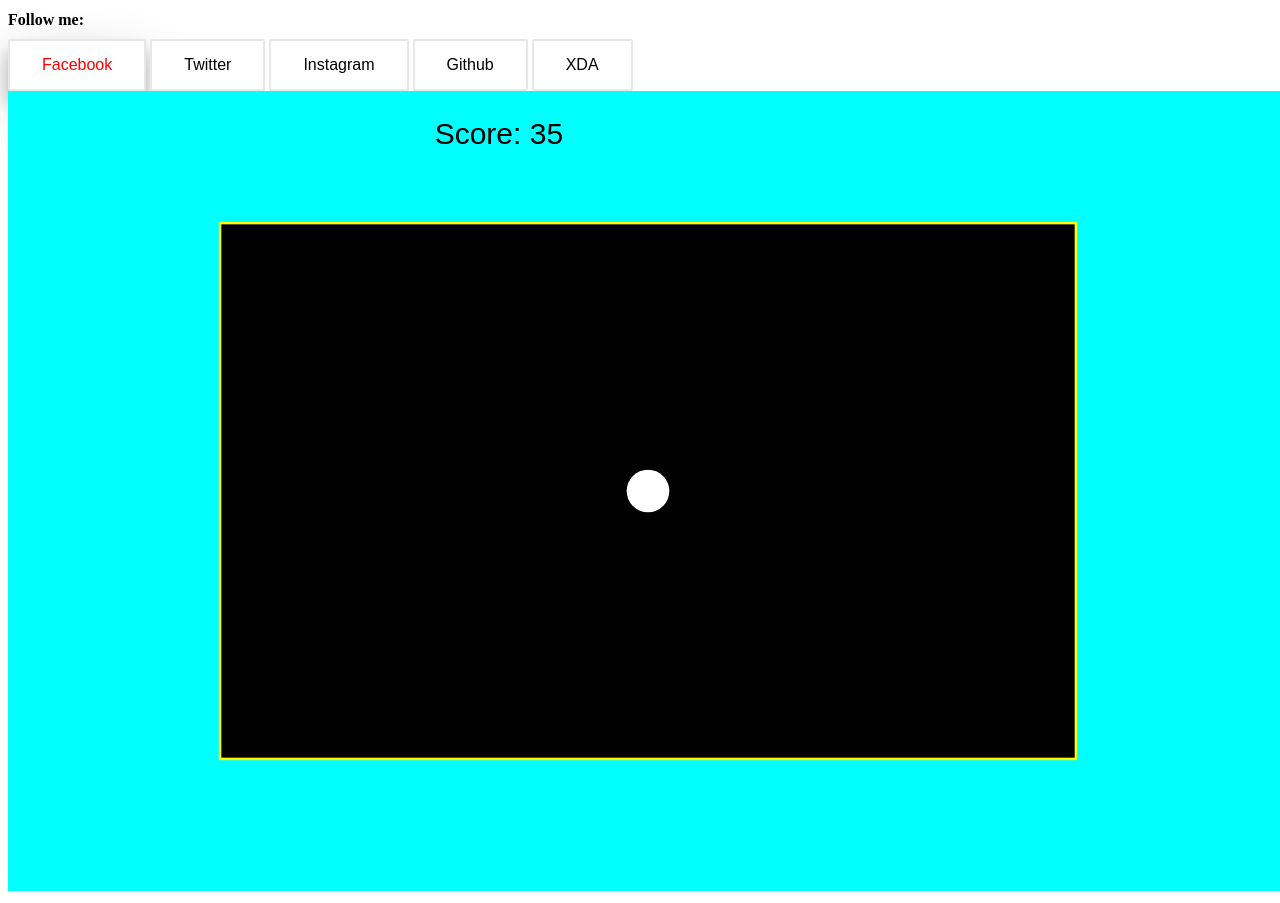
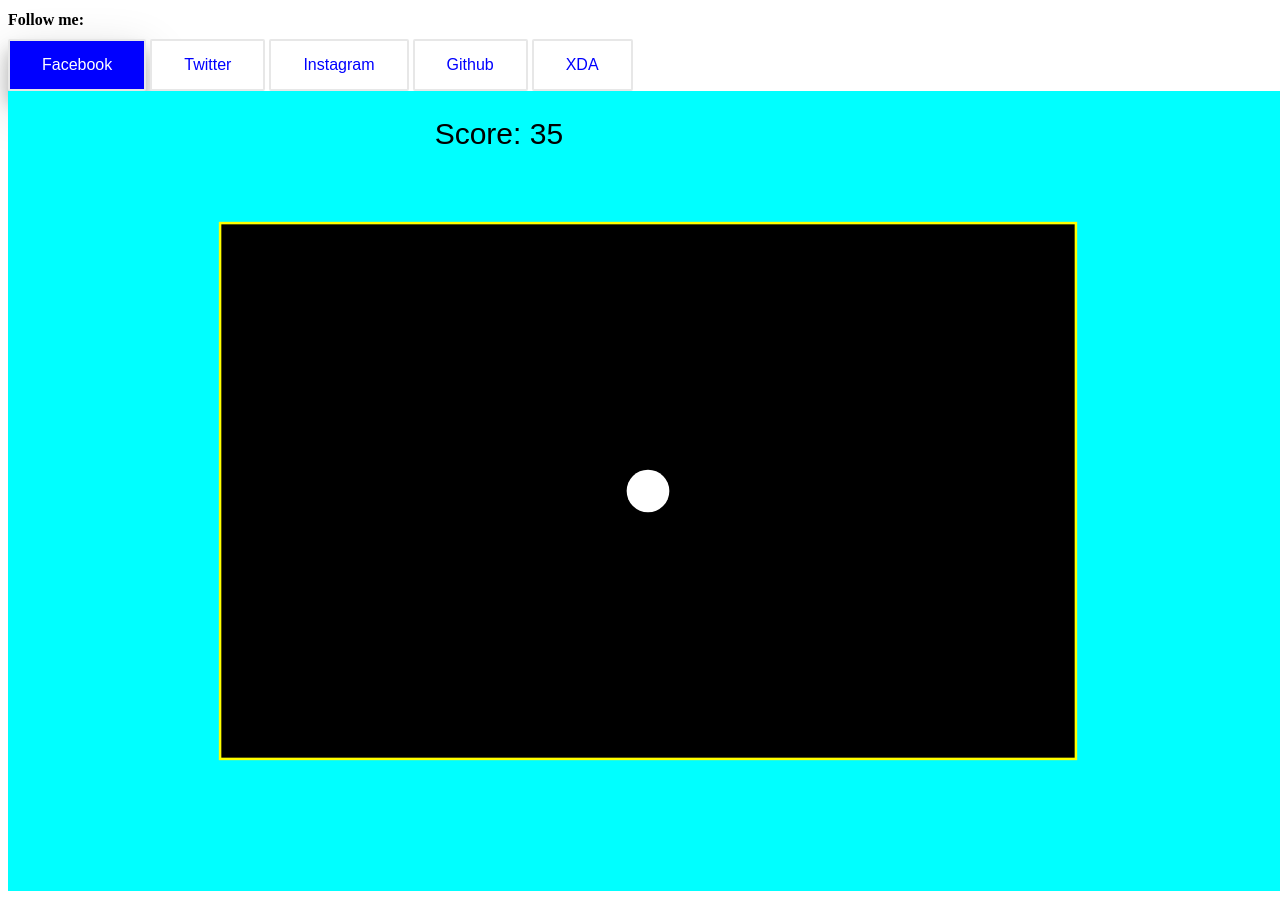
Before and after one commit to kmykoh97/survivalGame, a plain HTML site: page index.html in a window 1280 px wide. In both pictures the pointer is over the button "Facebook". Drawn offline with Linux system fonts and the light colour scheme.

Commit message:
Update survivalGame.css

```diff
--- a/survivalGame.css
+++ b/survivalGame.css
@@ -8,7 +8,7 @@ arena {
 .button {
   background-color: white;
   border-radius: 2px;
-  color: black;
+  color: blue;
   padding: 15px 32px;
   text-align: center;
   text-decoration: none;
@@ -20,8 +20,8 @@ arena {
 }
 
 .button:hover {
-  background-color: ##e7e7e7;
-  color: red;
+  background-color: blue;
+  color: white;
   box-shadow: 0 12px 16px 0 rgba(0,0,0,0.24), 0 17px 50px 0 rgba(0,0,0,0.19);
 }
 
```
